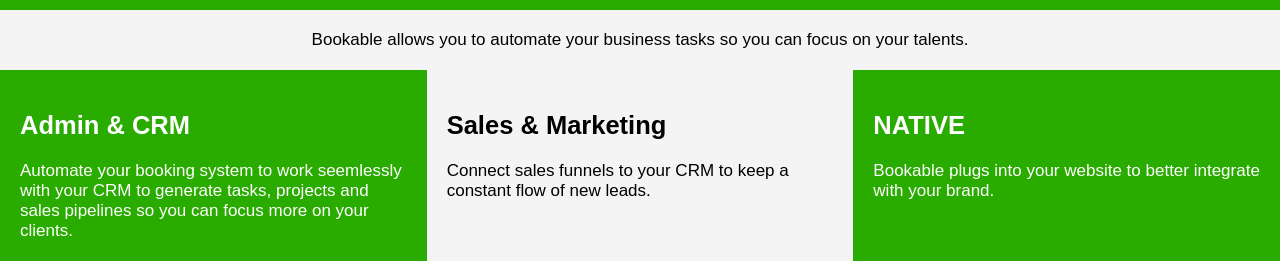
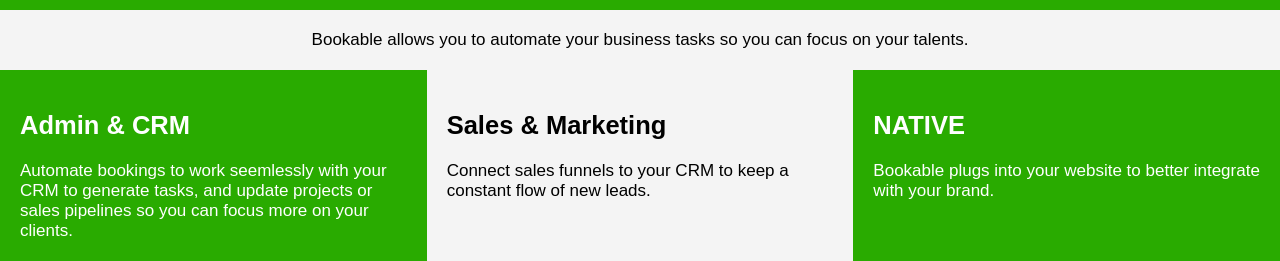
Before and after one commit to mknapp360/bookable, a website: page index.html in a window 1280 px wide. Shown: the part 850-1111 px from the top of the page. Drawn offline with Linux system fonts and the light colour scheme.

Commit message:
Add files via upload

```diff
--- a/index.html
+++ b/index.html
@@ -19,8 +19,8 @@
   <section id="section-c">
     <div class="box-1">
     <h2>Admin & CRM</h2>
-    Automate your booking system to work seemlessly with your CRM to generate tasks,
-    projects and sales pipelines so you can focus more on your clients.
+    Automate bookings to work seemlessly with your CRM to generate tasks, and
+    update projects or sales pipelines so you can focus more on your clients.
   </div>
   <div class="box-2">
     <h2>Sales & Marketing</h2>
```
